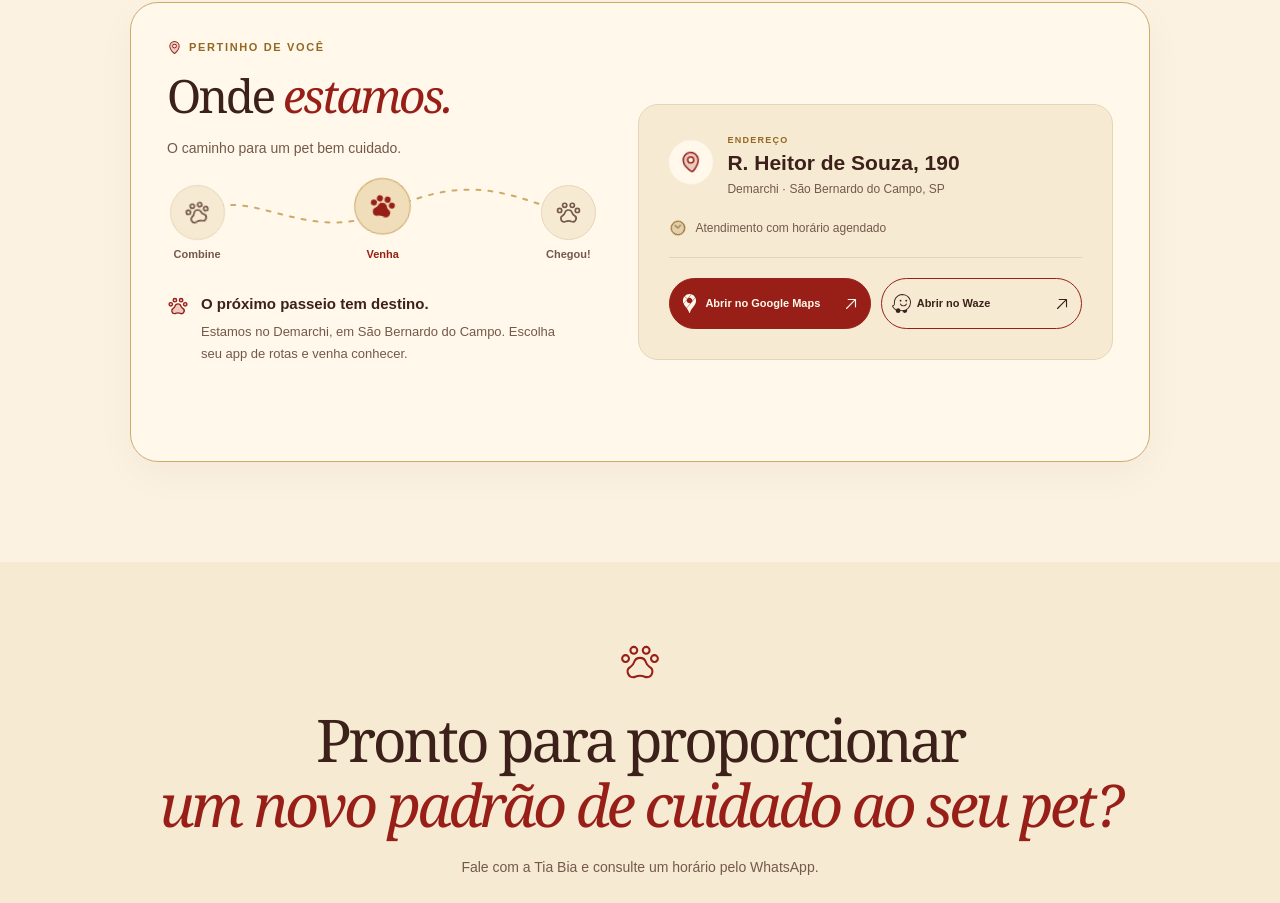
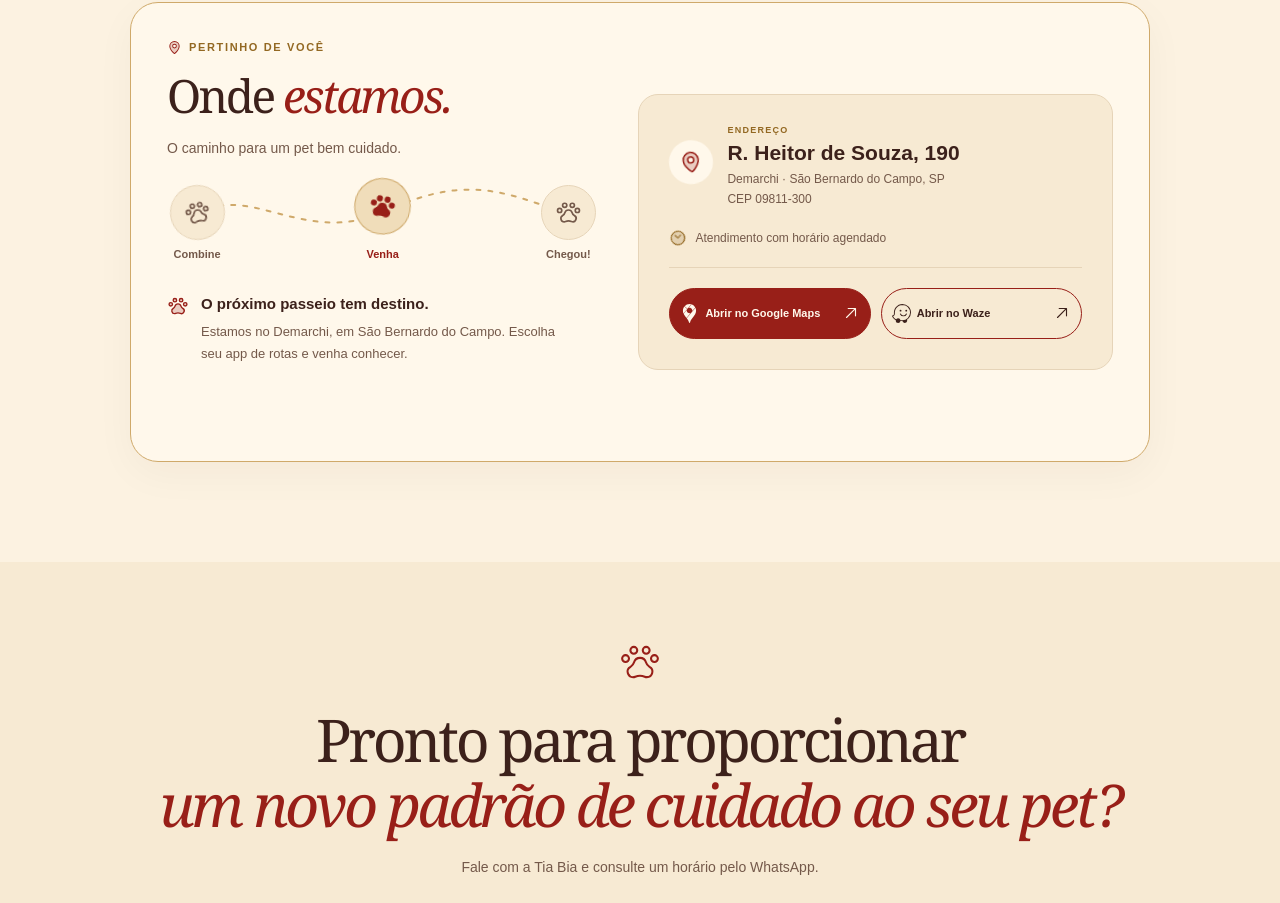
Before and after one commit to barcelos-lucas/doggie-lp, a React (Vite) app: page / in a window 1280 px wide. Shown: the part 8349-9252 px from the top of the page. Built offline with nearby package versions, Linux system fonts and the light colour scheme.

Commit message:
content: show postal code in location address

```diff
--- a/src/App.jsx
+++ b/src/App.jsx
@@ -303,7 +303,7 @@ export default function App({ initialPath }) {
 
       <section id="duvidas" className="section faq-section"><FaqDoodles /><div className="container faq-grid" data-reveal><div><p className="eyebrow">COMBINE TUDO COM TRANQUILIDADE</p><h2>O que você<br /><em>precisa saber.</em></h2></div><div className="faqs">{faqs.map((faq) => <details key={faq.question}><summary>{faq.question}<span className="faq-symbol" aria-hidden="true">+</span></summary><p>{faq.answer}</p></details>)}</div></div></section>
 
-      <section id="localizacao" className="section location-section"><div className="container location-grid location-single" data-reveal><div className="location-copy"><div className="location-heading"><p className="eyebrow"><MapPin size={15} weight="duotone" aria-hidden="true" /> PERTINHO DE VOCÊ</p><h2>Onde <em>estamos.</em></h2><VisitTrail /></div><div className="location-details"><div className="location-address-block"><span className="location-pin"><MapPin size={24} weight="duotone" aria-hidden="true" /></span><div><span className="location-label">Endereço</span><strong>R. Heitor de Souza, 190</strong><p>Demarchi · São Bernardo do Campo, SP</p></div></div><p className="location-note"><Clock size={18} weight="duotone" aria-hidden="true" /> Atendimento com horário agendado</p><div className="location-directions"><a className="button outline" href={mapsUrl} target="_blank" rel="noopener noreferrer"><span className="route-brand route-brand-maps" aria-hidden="true" /> <span>Abrir no Google Maps</span> <ArrowUpRight size={18} aria-hidden="true" /></a><a className="button outline" href={business.wazeUrl} target="_blank" rel="noopener noreferrer"><span className="route-brand route-brand-waze" aria-hidden="true" /> <span>Abrir no Waze</span> <ArrowUpRight size={18} aria-hidden="true" /></a></div></div></div></div></section>
+      <section id="localizacao" className="section location-section"><div className="container location-grid location-single" data-reveal><div className="location-copy"><div className="location-heading"><p className="eyebrow"><MapPin size={15} weight="duotone" aria-hidden="true" /> PERTINHO DE VOCÊ</p><h2>Onde <em>estamos.</em></h2><VisitTrail /></div><div className="location-details"><div className="location-address-block"><span className="location-pin"><MapPin size={24} weight="duotone" aria-hidden="true" /></span><div><span className="location-label">Endereço</span><strong>R. Heitor de Souza, 190</strong><p>Demarchi · São Bernardo do Campo, SP<br />CEP {business.postalCode}</p></div></div><p className="location-note"><Clock size={18} weight="duotone" aria-hidden="true" /> Atendimento com horário agendado</p><div className="location-directions"><a className="button outline" href={mapsUrl} target="_blank" rel="noopener noreferrer"><span className="route-brand route-brand-maps" aria-hidden="true" /> <span>Abrir no Google Maps</span> <ArrowUpRight size={18} aria-hidden="true" /></a><a className="button outline" href={business.wazeUrl} target="_blank" rel="noopener noreferrer"><span className="route-brand route-brand-waze" aria-hidden="true" /> <span>Abrir no Waze</span> <ArrowUpRight size={18} aria-hidden="true" /></a></div></div></div></div></section>
 
       <section className="closing"><div className="container"><PawPrint size={44} weight="light" aria-hidden="true" /><h2>Pronto para proporcionar<br /><em>um novo padrão de cuidado ao seu pet?</em></h2><p>Fale com a Tia Bia e consulte um horário pelo WhatsApp.</p><WhatsAppButton placement="closing" /></div></section>
     </main>
```
